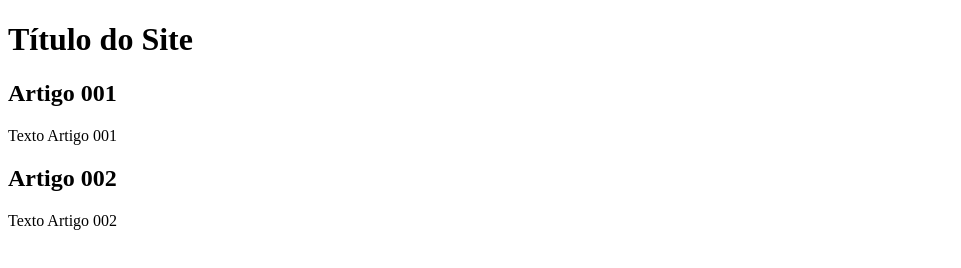
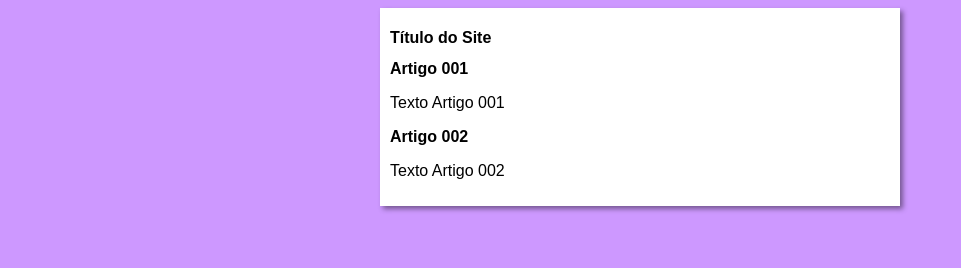
Before and after one commit to dantefleschpereira/projeto-site, a plain HTML site: page index.html in a window 1280 px wide. Shown: the whole page, without its empty margins (0-961 px from the left). Drawn offline with Linux system fonts and the light colour scheme.

Commit message:
iniciei o design

```diff
--- a/index.html
+++ b/index.html
@@ -4,6 +4,7 @@
     <meta charset="UTF-8">
     <meta name="viewport" content="width=device-width, initial-scale=1.0">
     <title>Título do Site</title>
+    <link rel="stylesheet" href="style.css">
 </head>
 
 <body>
--- /dev/null
+++ b/style.css
@@ -0,0 +1,16 @@
+*{
+    font-family: Arial, Helvetica, sans-serif;
+    font-size: 16px;
+}
+
+body{
+    background-color: rgb(205, 152, 255);
+}
+
+main{
+    background-color: white;
+    width: 500px;
+    margin: auto;
+    padding: 10px;
+    box-shadow: 3px 3px 5px rgba(0, 0, 0, 0.431);
+}
```
